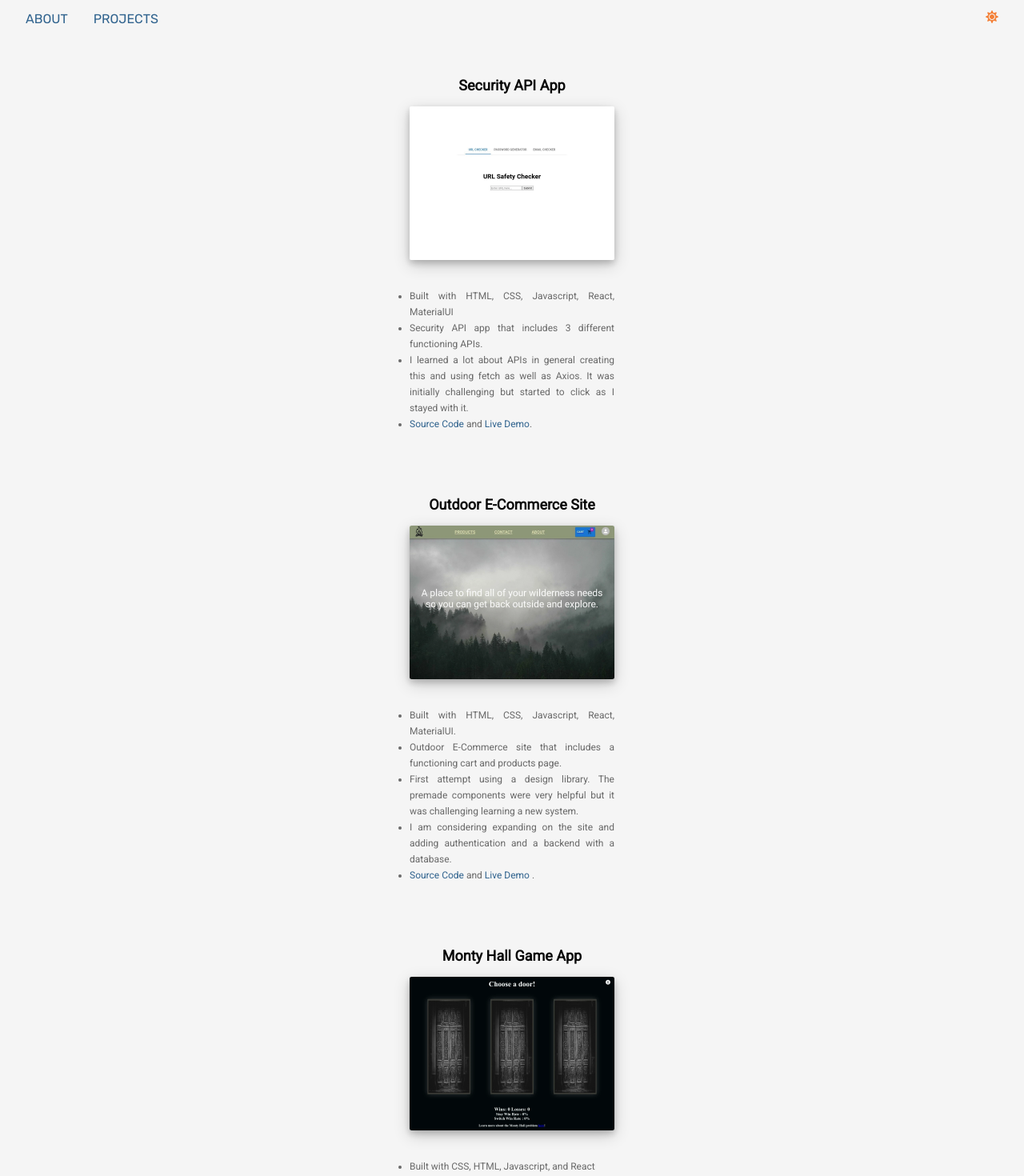
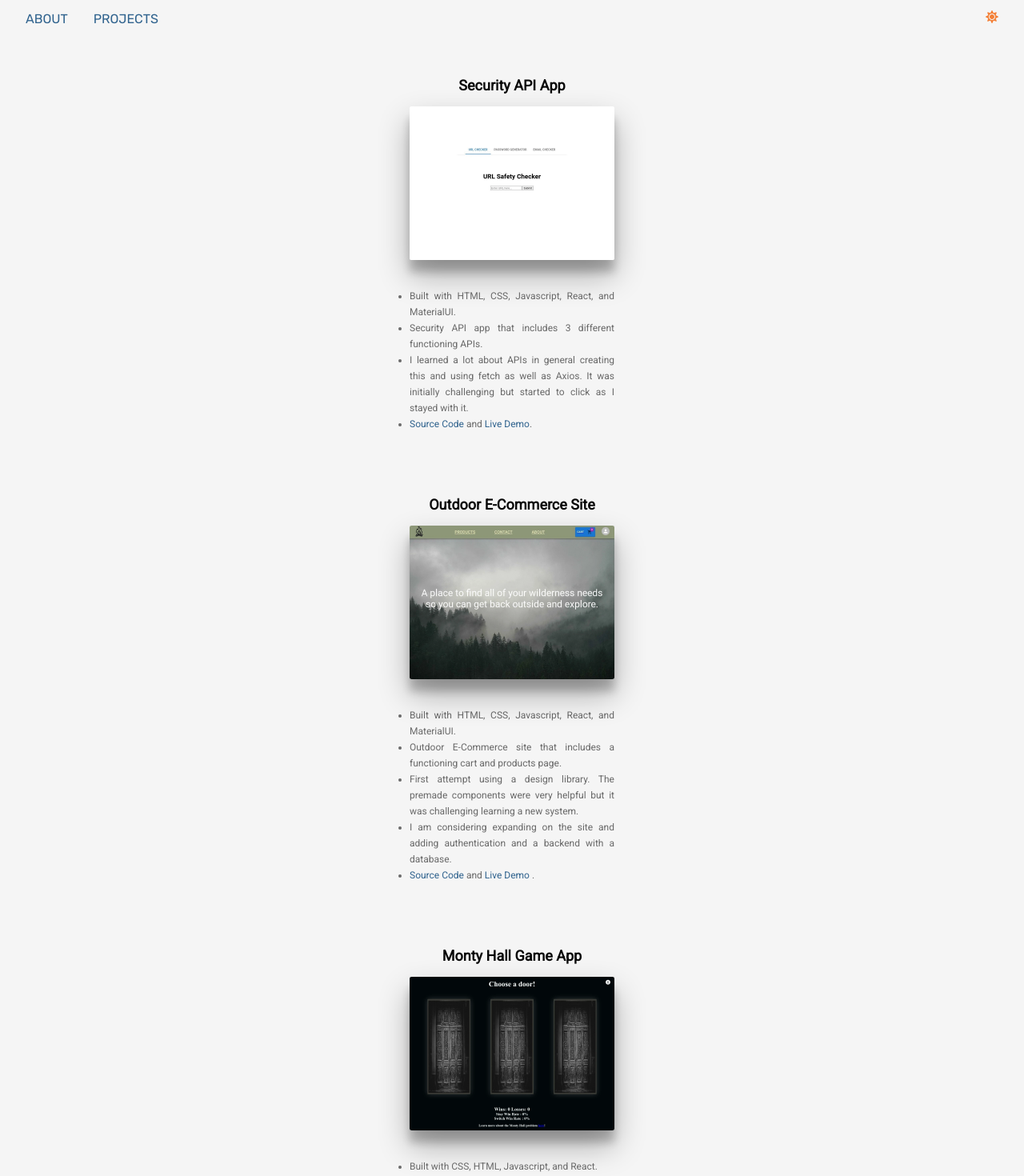
Before and after one commit to rkd412/my-portfolio, a React (Create React App) app: page /projects in a window 1280 px wide. Shown: the top 1470 px of the page at 80% size. Built offline with nearby package versions, Linux system fonts and the light colour scheme.

Commit message:
changed photo box shadow and fized some punctuation.

```diff
--- a/src/components/Projects.js
+++ b/src/components/Projects.js
@@ -60,7 +60,7 @@
             }
           >
             <ul>
-              <li>Built with HTML, CSS, Javascript, React, MaterialUI</li>
+              <li>Built with HTML, CSS, Javascript, React, and MaterialUI.</li>
               <li>
                 Security API app that includes 3 different functioning APIs.
               </li>
@@ -104,7 +104,7 @@
             }
           >
             <ul>
-              <li>Built with HTML, CSS, Javascript, React, MaterialUI.</li>
+              <li>Built with HTML, CSS, Javascript, React, and MaterialUI.</li>
 
               <li>
                 Outdoor E-Commerce site that includes a functioning cart and
@@ -197,7 +197,7 @@
             }
           >
             <ul>
-              <li>Built with CSS, HTML, Javascript, and React</li>
+              <li>Built with CSS, HTML, Javascript, and React.</li>
               <li>A game illustrating the Monty Hall problem.</li>{" "}
               <li>
                 Thinking through the problem and getting the logic behind the
--- a/src/components/Projects.module.css
+++ b/src/components/Projects.module.css
@@ -157,7 +157,7 @@
   width: 40rem;
   height: 30rem;
   border-radius: 1%;
-  box-shadow: 0 4px 8px 0 rgba(0, 0, 0, 0.2), 0 6px 20px 0 rgba(0, 0, 0, 0.19);
+  box-shadow: rgba(0, 0, 0, 0.3) 0px 19px 38px, rgba(0, 0, 0, 0.22) 0px 15px 12px;
 }
 
 @media only screen and (max-width: 1300px) {
```
